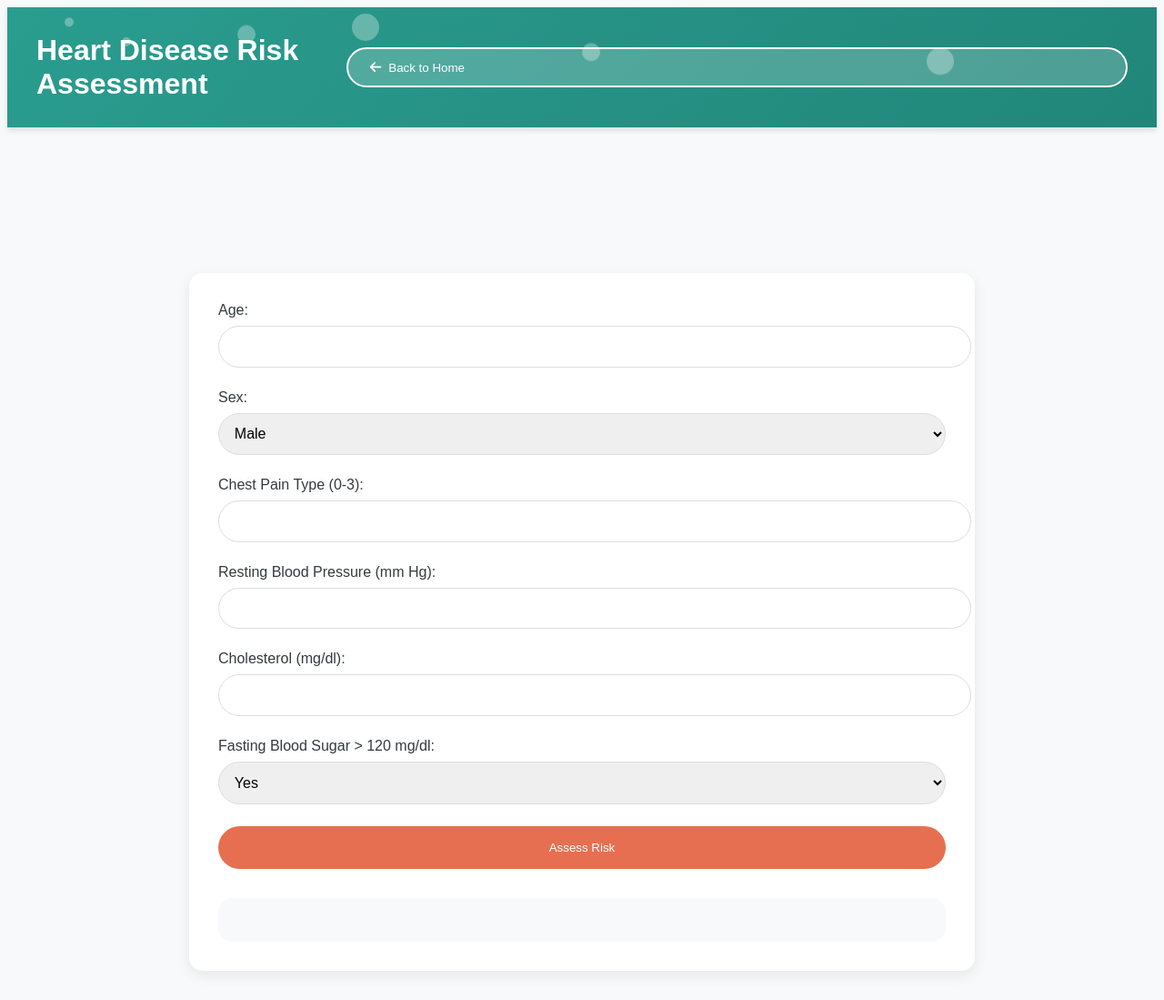
After one commit to Rohanroor/AI_HACKATHON_2025, a Flask app: page /heart in a window 1280 px wide. The commit adds this page. Shown: the whole page at 91% size. Run offline with Flask 3, Linux system fonts and the light colour scheme.

Commit message:
Added heart health checker and fixed the UI

```diff
--- a/app.py
+++ b/app.py
@@ -266,8 +266,7 @@ def symptoms_diagnosis():
             3. Recommended next steps
             4. Urgency level (emergency/urgent/routine)
 
-            Format clearly and concisely. Use plain text only, no markdown.
-            Remind to consult a real doctor."""
+            Format clearly and concisely. Use plain text only."""
 
             # Get Gemini response
             response = model.generate_content(prompt)
@@ -304,7 +303,7 @@ def skin_health():
             3. Suggest diagnostic steps
             4. Recommend treatment options
             5. Note urgency level
-            Use clear, non-technical language. Remind to consult a real doctor."""
+            Use clear, non-technical language. Be very Concise ."""
 
             response = vision_model.generate_content([prompt, img])
             cleaned_response = clean_response_text(response.text)
@@ -317,5 +316,39 @@ def skin_health():
     # GET request - show form
     return render_template('skin_health.html')
 
+@app.route('/heart', methods=['GET', 'POST'])
+def heart_disease():
+    if request.method == 'GET':
+        return render_template('heart.html')
+
+    try:
+        data = request.json
+        prompt = f"""
+        Analyze heart disease risk based on these parameters:
+        - Age: {data['age']}
+        - Sex: {'Male' if data['sex'] == '1' else 'Female'}
+        - Chest Pain Type: {data['cp']} (0: typical angina, 1: atypical angina, 2: non-anginal pain, 3: asymptomatic)
+        - Resting BP: {data['trestbps']} mmHg
+        - Cholesterol: {data['chol']} mg/dl
+        - Fasting Blood Sugar: {'> 120 mg/dl' if data['fbs'] == '1' else 'Normal'}
+
+        Provide:
+        1. Risk percentage estimate
+        2. Key contributing factors
+        3. Recommended lifestyle changes
+        4. When to consult a doctor
+        5. Monitoring suggestions
+
+        Format the response in HTML with proper headings and bullet points.
+        Highlight the risk level (High/Medium/Low) in bold.
+        """
+
+        response = model.generate_content(prompt)
+        cleaned_response = clean_response_text(response.text)
+        return jsonify({'analysis': cleaned_response})
+
+    except Exception as e:
+        return jsonify({'error': str(e)}), 500
+
 if __name__ == '__main__':
     app.run(debug=True)
--- /dev/null
+++ b/templates/heart.html
@@ -0,0 +1,240 @@
+<!DOCTYPE html>
+<html>
+<head>
+    <title>Heart Disease Prediction</title>
+    <link rel="stylesheet" href="https://cdnjs.cloudflare.com/ajax/libs/font-awesome/6.0.0/css/all.min.css">
+    <style>
+        /* Inherit existing styles from index.html */
+        :root {
+            --primary: #2A9D8F;
+            --secondary: #E76F51;
+            --background: #F8F9FA;
+            --text: #343A40;
+        }
+
+        body {
+            font-family: 'Poppins', sans-serif;
+            background: var(--background);
+            color: var(--text);
+        }
+
+        .container {
+            max-width: 800px;
+            margin: 160px auto 2rem;
+            padding: 2rem;
+            background: white;
+            border-radius: 15px;
+            box-shadow: 0 5px 15px rgba(0,0,0,0.08);
+            position: relative;
+            z-index: 2;
+        }
+
+        .form-group {
+            margin-bottom: 1.5rem;
+        }
+
+        label {
+            display: block;
+            margin-bottom: 0.5rem;
+            font-weight: 500;
+        }
+
+        input, select {
+            width: 100%;
+            padding: 0.8rem;
+            border: 1px solid #ddd;
+            border-radius: 25px;
+            font-size: 1rem;
+        }
+
+        button {
+            background: var(--secondary);
+            color: white;
+            border: none;
+            padding: 1rem 2rem;
+            border-radius: 25px;
+            cursor: pointer;
+            width: 100%;
+            transition: all 0.3s ease;
+        }
+
+        button:hover {
+            background: #d45b3d;
+            transform: translateY(-2px);
+        }
+
+        .result-box {
+            margin-top: 2rem;
+            padding: 1.5rem;
+            border-radius: 15px;
+            background: #f8f9fa;
+        }
+
+        .risk-high { color: #dc3545; }
+        .risk-medium { color: #ffc107; }
+        .risk-low { color: #28a745; }
+
+        /* Add to existing styles */
+        .pill {
+            position: absolute;
+            background-color: rgba(255, 255, 255, 0.3);
+            border-radius: 50%;
+            z-index: 1;
+            animation: bounce 6s ease-in-out infinite;
+        }
+        .pill.small { width: 10px; height: 10px; }
+        .pill.medium { width: 20px; height: 20px; }
+        .pill.large { width: 30px; height: 30px; }
+
+        @keyframes bounce {
+            0% { transform: translateY(0); }
+            50% { transform: translateY(-20px); }
+            100% { transform: translateY(0); }
+        }
+
+        header {
+            background: linear-gradient(135deg, var(--primary) 0%, #21867a 100%);
+            color: white;
+            padding: 1rem 2rem;
+            height: 100px;
+            position: relative;
+            overflow: hidden;
+            box-shadow: 0 4px 6px rgba(0,0,0,0.1);
+            display: flex;
+            justify-content: space-between;
+            align-items: center;
+        }
+
+        .back-btn {
+            background: rgba(255, 255, 255, 0.2);
+            border: 2px solid white;
+            padding: 0.8rem 1.5rem;
+            border-radius: 30px;
+            display: flex;
+            align-items: center;
+            gap: 0.5rem;
+            transition: all 0.3s ease;
+            position: relative;
+            z-index: 3;
+        }
+
+        .back-btn:hover {
+            background: rgba(255, 255, 255, 0.3);
+            transform: translateY(-2px);
+            box-shadow: 0 3px 10px rgba(0,0,0,0.1);
+        }
+
+        .back-btn i {
+            font-size: 0.9rem;
+        }
+    </style>
+</head>
+<body>
+    <header>
+        <!-- Bubble Animation Pills -->
+        <div class="pill small" style="top: 10%; left: 5%; animation-delay: 0s;"></div>
+        <div class="pill medium" style="top: 15%; left: 20%; animation-delay: 0.3s;"></div>
+        <div class="pill large" style="top: 5%; left: 30%; animation-delay: 0.5s;"></div>
+        <div class="pill small" style="top: 25%; left: 10%; animation-delay: 0.7s;"></div>
+        <div class="pill medium" style="top: 30%; left: 50%; animation-delay: 1.0s;"></div>
+        <div class="pill large" style="top: 35%; left: 80%; animation-delay: 1.2s;"></div>
+
+        <h1>Heart Disease Risk Assessment</h1>
+        <button class="back-btn" onclick="window.location.href='/'">
+            <i class="fas fa-arrow-left"></i> Back to Home
+        </button>
+    </header>
+
+    <div class="container">
+        <form id="heartForm">
+            <div class="form-group">
+                <label>Age:</label>
+                <input type="number" id="age" required>
+            </div>
+
+            <div class="form-group">
+                <label>Sex:</label>
+                <select id="sex" required>
+                    <option value="1">Male</option>
+                    <option value="0">Female</option>
+                </select>
+            </div>
+
+            <div class="form-group">
+                <label>Chest Pain Type (0-3):</label>
+                <input type="number" id="cp" min="0" max="3" required>
+            </div>
+
+            <div class="form-group">
+                <label>Resting Blood Pressure (mm Hg):</label>
+                <input type="number" id="trestbps" required>
+            </div>
+
+            <div class="form-group">
+                <label>Cholesterol (mg/dl):</label>
+                <input type="number" id="chol" required>
+            </div>
+
+            <div class="form-group">
+                <label>Fasting Blood Sugar > 120 mg/dl:</label>
+                <select id="fbs" required>
+                    <option value="1">Yes</option>
+                    <option value="0">No</option>
+                </select>
+            </div>
+
+            <button type="submit">Assess Risk</button>
+        </form>
+
+        <div id="result" class="result-box"></div>
+    </div>
+
+    <script>
+        document.getElementById('heartForm').addEventListener('submit', async (e) => {
+            e.preventDefault();
+
+            const formData = {
+                age: document.getElementById('age').value,
+                sex: document.getElementById('sex').value,
+                cp: document.getElementById('cp').value,
+                trestbps: document.getElementById('trestbps').value,
+                chol: document.getElementById('chol').value,
+                fbs: document.getElementById('fbs').value
+            };
+
+            try {
+                const response = await fetch('/heart', {
+                    method: 'POST',
+                    headers: { 'Content-Type': 'application/json' },
+                    body: JSON.stringify(formData)
+                });
+
+                const result = await response.json();
+                displayResult(result.analysis);
+            } catch (error) {
+                displayResult(`Error: ${error.message}`);
+            }
+        });
+
+        function displayResult(analysis) {
+            const resultDiv = document.getElementById('result');
+            resultDiv.innerHTML = analysis;
+
+            // Reset all classes first
+            resultDiv.className = 'result-box';
+
+            // Check risk level and apply styling
+            if (analysis.includes('High Risk')) {
+                resultDiv.classList.add('risk-high');
+                resultDiv.style.color = '#dc3545'; // Red text for high risk
+            } else if (analysis.includes('Moderate Risk')) {
+                resultDiv.classList.add('risk-medium');
+                resultDiv.style.color = '#ffc107'; // Yellow text for medium
+            } else {
+                resultDiv.classList.add('risk-low');
+                resultDiv.style.color = '#28a745'; // Green text for low
+            }
+        }
+    </script>
+</body>
+</html>
--- a/templates/index.html
+++ b/templates/index.html
@@ -485,7 +485,7 @@
     <section id="heart" class="feature">
       <h2>Heart Disease Prediction</h2>
       <p>Evaluate your heart health with our prediction model.</p>
-      <a href="heart.html">Learn More</a>
+      <a href="/heart">Assess Risk</a>
     </section>
 
     <section id="chatbot" class="feature">
```
Also changed, not shown: templates/skin_health.html (added, +175 -0 lines), templates/symptoms.html (+144 -15 lines).
